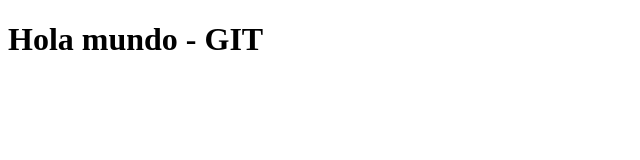
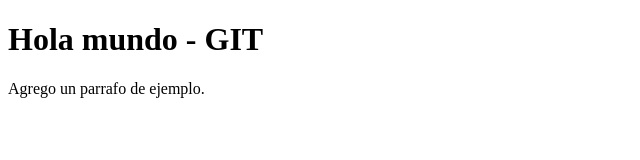
Before and after one commit to AlanEPrestia/GIT_24179, a plain HTML site: page index.html in a window 1280 px wide. Shown: the whole page, without its empty margins (0-640 px from the left). Drawn offline with Linux system fonts and the light colour scheme.

Commit message:
Se creo la hoja de estilos style.css y se agrego una etiqueta <p>

```diff
--- a/index.html
+++ b/index.html
@@ -7,5 +7,6 @@
 </head>
 <body>
     <h1>Hola mundo - GIT</h1>
+    <p>Agrego un parrafo de ejemplo.</p>
 </body>
 </html>
--- /dev/null
+++ b/static/CSS/style.css
@@ -0,0 +1,7 @@
+body {
+    background-color: blue;
+}
+
+h1 {
+    color:red;
+}
```
